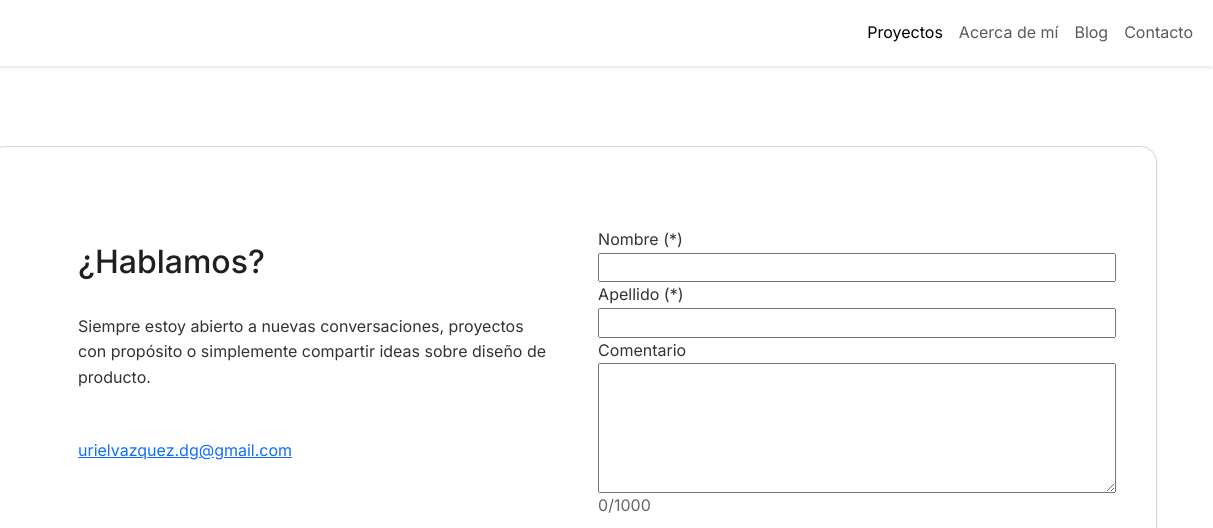
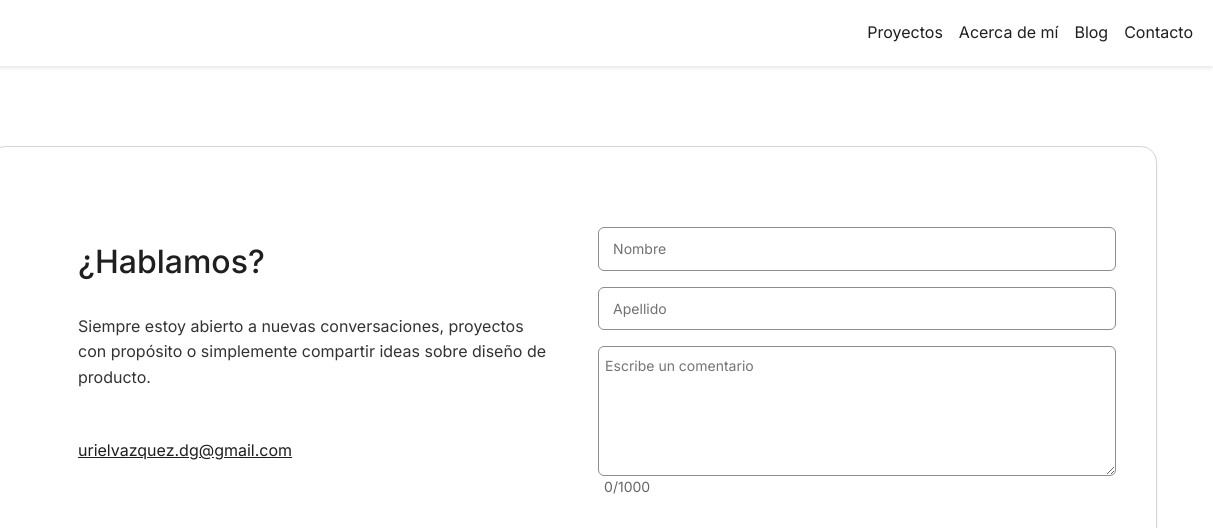
Before and after one commit to UreVazz/PortafolioUriel, a plain HTML site: page pages/contact.html in a window 1280 px wide. Shown: the top 528 px of the page, 67-1280 px from the left. Drawn offline with nearby package versions, Linux system fonts and the light colour scheme.

Commit message:
paginas desk completas

```diff
--- a/css/styles.css
+++ b/css/styles.css
@@ -6,12 +6,6 @@
     padding: 0;
     text-decoration: none;
 }
-
-/* .bg-dark{
-  background-color: #fff!important;
-  color: #1f1f1f!important;
-}} */
-
 
 body {
     font-family: 'Inter', sans-serif;
@@ -62,6 +56,10 @@ header nav{
     max-width: 1280px;
     width: 100%;
     background: #fff;
+}
+
+.nav-link {
+  color: #1f1f1f!important;
 }
 
 .bg-body-tertiary {
@@ -341,6 +339,7 @@ display: flex;
   width: 100%;
   text-align: left;
 }
+
 #heroacerca .meimg{
     width: 400px;
     height: 450px;
@@ -651,15 +650,9 @@ footer p {
 .inputt{
   display: flex;
   flex-direction: column;
+  padding-bottom: 16px;
 }
 
-    display: flex;
-    flex-direction: column;
-    gap: 30px;
-    padding-left: 56px;
-    padding-right: 56px;
-    padding-top: 80px;
-    padding-bottom: 80px;
 
 .containercolabora{
     padding-left: 56px!important;
@@ -673,7 +666,6 @@ footer p {
     color: #1f1f1f;
     margin-bottom: 10px;
 }
-}
 
 .lista-proyectos h2 {
     font-size: 2em;
@@ -682,8 +674,6 @@ footer p {
     text-align: left!important;
     padding-left: 56px;
 }
-
-
 
 input[type="submit"]{
     background-color: #1f1f1f;
@@ -695,10 +685,26 @@ input[type="submit"]{
     transition: background-color 0.3s ease;
 }
 
+input, textarea{
+  border-radius: 6px;
+  border: 1px solid #8d8d8d;
+  padding: 8px;
+}
+
 .formm {
 width: 100%;
 }
 
+input::placeholder {
+  color:#717171;
+  font-size: 14px;
+  padding-left: 6px;
+}
+textarea, .contador {
+  color:#717171;
+  font-size: 14px;
+  padding-left: 6px;
+}
 
 .colaboremos label {
     font-size: 0.7em;
--- a/pages/contacto.html
+++ b/pages/contact.html
@@ -1,11 +1,11 @@
 <!DOCTYPE html>
 <html lang="es">
 <head>
-    <meta charset="UTF-8">
-    <meta name="viewport" content="width=device-width, initial-scale=1.0">
-    <title>Contacto - Uriel Vazquez</title>
-     <link href="https://cdn.jsdelivr.net/npm/bootstrap@5.3.6/dist/css/bootstrap.min.css" rel="stylesheet" integrity="sha384-4Q6Gf2aSP4eDXB8Miphtr37CMZZQ5oXLH2yaXMJ2w8e2ZtHTl7GptT4jmndRuHDT" crossorigin="anonymous">
-    <link rel="stylesheet" href="../css/styles.css">
+  <meta charset="UTF-8" />
+  <meta name="viewport" content="width=device-width, initial-scale=1" />
+  <title>Contacto - Uriel Vazquez</title>
+ <link href="https://cdn.jsdelivr.net/npm/bootstrap@5.3.6/dist/css/bootstrap.min.css" rel="stylesheet" integrity="sha384-4Q6Gf2aSP4eDXB8Miphtr37CMZZQ5oXLH2yaXMJ2w8e2ZtHTl7GptT4jmndRuHDT" crossorigin="anonymous">
+  <link rel="stylesheet" href="../css/styles.css" />
 </head>
 <body>
   <header>
@@ -27,7 +27,7 @@
             <a class="nav-link" href="../pages/blog.html">Blog</a>
           </li>
           <li class="nav-item">
-            <a class="nav-link" href="../pages/contacto.html">Contacto</a>
+            <a class="nav-link" href="../pages/contact.html">Contacto</a>
           </li>
         </ul>
     </div>
@@ -35,28 +35,29 @@
 </nav>
 </header>
 
-    <main>
-<section class="colaboracion">
+  <main>
+
+ <section class="colaboracion">
                  <article class="proyectoform">
                 <div class="containerproyectoform">
                     <h3>¿Hablamos?</h3>
                     Siempre estoy abierto a nuevas conversaciones, proyectos con propósito o simplemente compartir ideas sobre diseño de producto.</p>
-                    <a href="mailto:urielvazquez.dg@gmail.com" target="_blank">urielvazquez.dg@gmail.com</a>
+                    <a style="color:#1f1f1f" href="mailto:urielvazquez.dg@gmail.com" target="_blank">urielvazquez.dg@gmail.com</a>
                 </div>
 
                 <div class="formm">
                   <form action="#" method="POST">
                       <div class="inputt">
-                          <label for="nombre">Nombre (*)</label>
-                          <input type="text" id="nombre" name="nombre" required>
+
+                          <input type="text" id="nombre" name="nombre" placeholder="Nombre" required>
                       </div>
                       <div class="inputt">
-                          <label for="apellido">Apellido (*)</label>
-                          <input type="text" id="apellido" name="apellido" required>
+
+                          <input type="text"  placeholder="Apellido" id="apellido" name="apellido" required>
                       </div>
                       <div class="inputt">
-                          <label for="comentario">Comentario</label>
-                          <textarea id="comentario" name="comentario" rows="5" maxlength="1000"></textarea>
+
+                          <textarea placeholder="Escribe un comentario" id="comentario" name="comentario" rows="5" maxlength="1000"></textarea>
                           <p class="contador">0/1000</p>
                       </div>
                       <div>
@@ -68,7 +69,8 @@
             </article>
 
         </section>
-    </main>
+
+  </main>
 
     <footer>
         <div class="containerfooter">
@@ -80,5 +82,8 @@
         </div>
 
     </footer>
+
+  <!-- Bootstrap JS CDN (opcional, para funcionalidades) -->
+  <script src="https://cdn.jsdelivr.net/npm/bootstrap@5.3.0/dist/js/bootstrap.bundle.min.js"></script>
 </body>
 </html>
```
Also changed, not shown: index.html (+8 -8 lines), pages/acercade.html (+9 -8 lines), pages/blog.html (+1 -1 lines), pages/proyectos.html (+1 -1 lines), img/mobilecontacto.png (added), 2 other files.
